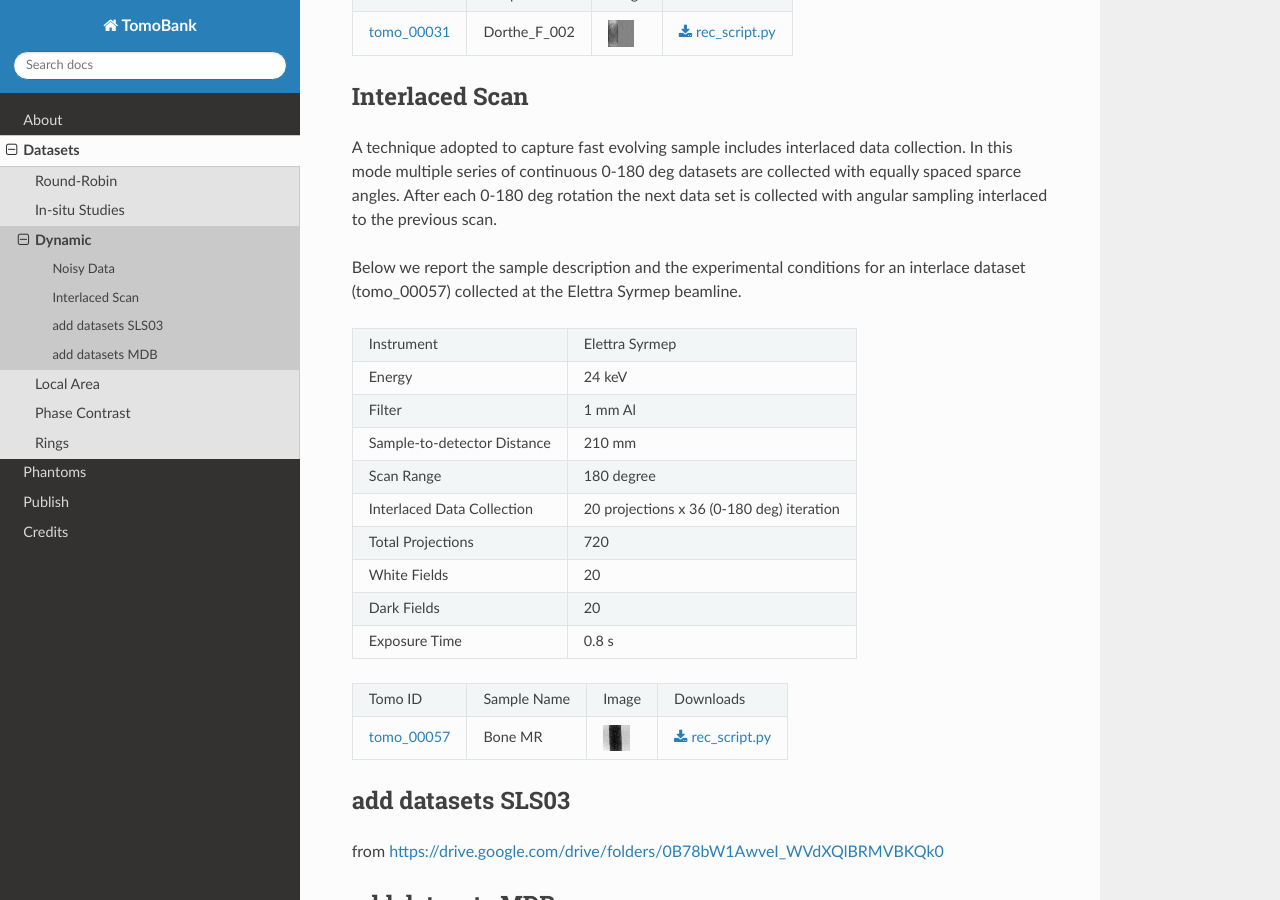
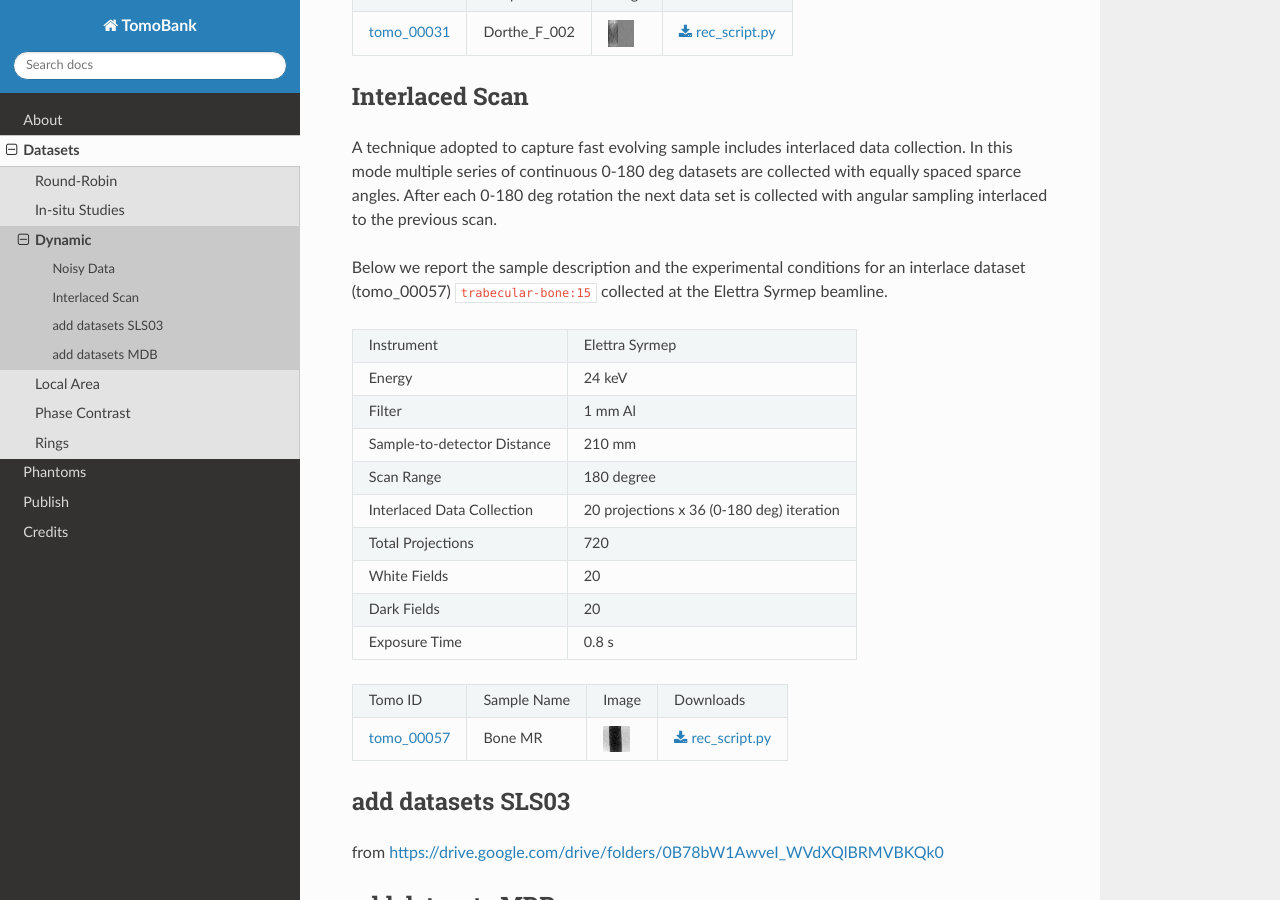
Before and after one commit to tomography/tomobank, a Sphinx documentation site: the page built from docs/source/data/docs.data.dynamic.rst, in a window 1280 px wide and 900 px high, scrolled down 890 px. Built offline with Sphinx 7.4.7 and the Read the Docs theme 2.0.0, drawn with Linux system fonts in a browser that asks for light colours; cross-references to code outside the pages are shown as plain code.

Commit message:
added ref

```diff
--- a/docs/source/bibtex/ref.bib
+++ b/docs/source/bibtex/ref.bib
@@ -170,6 +170,11 @@
   doi = {10.17038/XSD/1344306},
  }
 
+@MISC{trabecular-bone:15,
+  author = {Dreossi, Diego and Mancini, Lucia and Van Eyndhoven, Geert  and Van Nieuwenhove, Vincent  and Sijbers, Jan},
+  title = {The Trabecular Bone data set},
+  year = {2015},
+ }
 
 @article {paganin:02,
 author = {Paganin, D. and Mayo, S. C. and Gureyev, T. E. and Miller, P. R. and Wilkins, S. W.},
--- a/docs/source/data/docs.data.dynamic.rst
+++ b/docs/source/data/docs.data.dynamic.rst
@@ -11,8 +11,8 @@
 ~~~~~~~~~~
 
 Sometimes data collection speed requirements, e. g. in evolving samples, impose very short
-exposure times generating noisy data.  Noisy Data includes several data sets like Dorthe_F_002 in which
-the exposure time much shorter than the optimal value.
+exposure times generating noisy data.  Noisy Data includes several data sets like Dorthe_F_002
+in which  the exposure time much shorter than the optimal value.
 The sample description and the experimental conditions are reported in tables below:
 and accessible for download under tomo\_00031.
 
@@ -64,7 +64,7 @@
 with angular sampling interlaced to the previous scan.
 
 Below we report the sample description and the experimental conditions for an interlace dataset
-(tomo\_00057) collected at the Elettra Syrmep beamline.
+(tomo\_00057) :cite:`trabecular-bone:15`  collected at the Elettra Syrmep beamline.
 
 +-----------------------------+---------------------------------------------------------+
 | Instrument                  |      Elettra Syrmep                                     |
```
